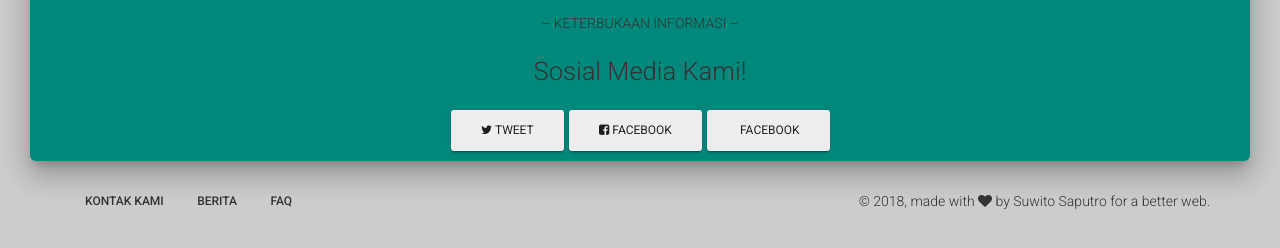
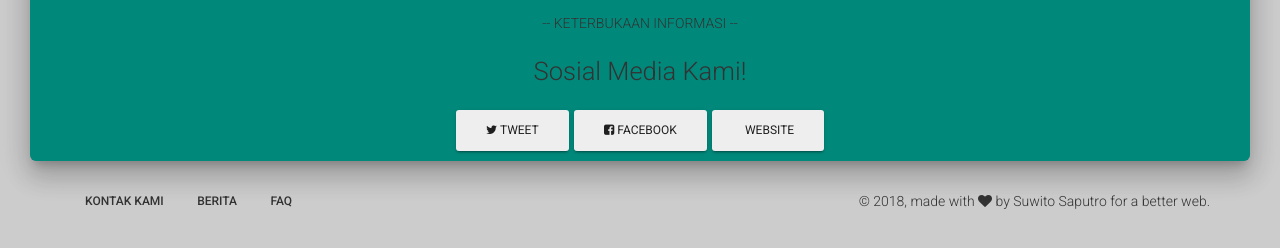
Before and after one commit to suwito-80/suwito-80.github.io, a Jekyll site: the page built from index.html, in a window 1280 px wide. Shown: the part 478-726 px from the top of the page. Built offline with Jekyll 4.4.1, drawn with Linux system fonts in a browser that asks for light colours; nearby versions of some CDN libraries.

Commit message:
Update maintenance.html

```diff
--- a/_layouts/maintenance.html
+++ b/_layouts/maintenance.html
@@ -87,9 +87,9 @@
 					<i class="fa fa-facebook-square"></i>
 					Facebook
 				    </a>
-				    <a href="https://kip.jakarta.go.id/" target="_blank" class="btn btn-raised btn-globe">
-					<i class="fa fa-globe-square"></i>
-					Facebook
+				    <a href="https://kip.jakarta.go.id/" target="_blank" class="btn btn-raised btn-home">
+					<i class="fa fa-home-square"></i>
+					Website
 				    </a>
 	                        </div>
 	                    </div>
```
